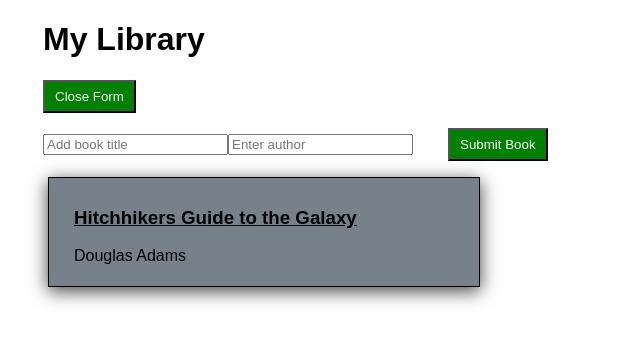
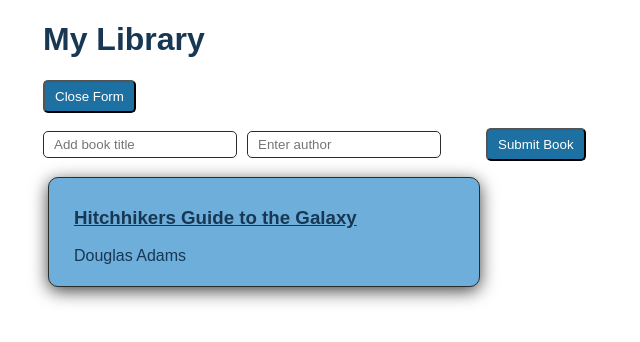
Before and after one commit to pscully/Bookshelf, a website built with Parcel: page index.html in a window 1280 px wide. Both pictures are taken after a click on the button "Add New Book". Shown: the whole page, without its empty margins (0-640 px from the left). Built offline with nearby package versions, Linux system fonts and the light colour scheme.

Commit message:
Work on styling a bit

```diff
--- a/src/styles.css
+++ b/src/styles.css
@@ -1,13 +1,28 @@
+:root {
+  --darkColor: #2c2c2c;
+  --ctaColor: #1d70a2;
+  --backgroundColor: #6daedb;
+  --textColor: #173753;
+}
+
 body {
   font-family: sans-serif;
 }
 
 h1 {
   margin-left: 35px;
+  color: var(--textColor);
 }
 
 ul {
   list-style: none;
+}
+
+input {
+  margin-right: 10px;
+  padding: 5px 5px 5px 10px;
+  border: 1px solid var(--darkColor);
+  border-radius: 5px;
 }
 
 .hidden {
@@ -21,8 +36,9 @@ ul {
 .book {
   padding: 10px 5px 5px 25px;
   margin-bottom: 25px;
-  border: 1px solid black;
-  background: rgb(119, 129, 139);
+  border: 1px solid var(--darkColor);
+  border-radius: 10px;
+  background: var(--backgroundColor);
   max-width: 400px;
   box-shadow: 0px 4px 17px 0px rgba(0, 0, 0, 0.75);
   -webkit-box-shadow: 0px 4px 17px 0px rgba(0, 0, 0, 0.75);
@@ -31,13 +47,19 @@ ul {
 
 .book h3 {
   text-decoration: underline;
+  color: var(--textColor);
+}
+
+.book p {
+  color: var(--textColor);
 }
 
 .button--action {
   margin-left: 35px;
-  background: green;
+  background: var(--ctaColor);
   color: white;
   padding: 7px 10px 7px 10px;
+  border-radius: 5px;
 }
 
 .form--add {
```
Also changed, not shown: src/library.js (+7 -1 lines).
